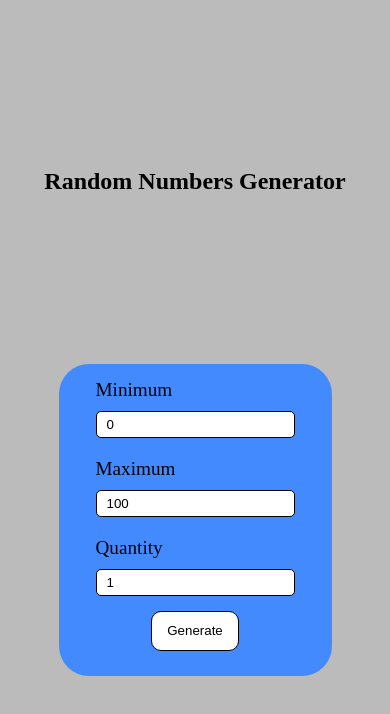
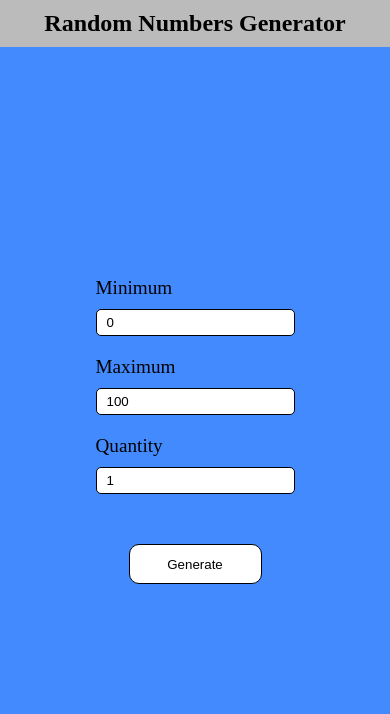
Before and after one commit to Luc4sguilherme/random-numbers-generator, a plain HTML site: page index.html in a window 390 px wide. Drawn offline with Linux system fonts and the light colour scheme.

Commit message:
correcting style on mobile devices

```diff
--- a/style.css
+++ b/style.css
@@ -21,7 +21,7 @@ h1 {
 
 .container {
   width: 40%;
-  max-height: 60%;
+  max-height: 70%;
   background: #448aff;
   border-radius: 30px;
   padding: 30px;
@@ -135,9 +135,27 @@ input[type="number"] {
   input {
     margin: 10px 0;
   }
+}
 
-  .generate-btn {
-    margin: 0;
-    margin-bottom: 15px;
+@media only screen and (max-width: 430px) {
+  .app {
+    justify-content: space-between;
   }
-}
+
+  h1 {
+    margin: 10px;
+  }
+
+  .container {
+    padding: 10px 5px;
+    width: 100%;
+    max-height: none;
+    height: 95%;
+    border-radius: 0;
+    justify-content: center;
+  }
+
+  .numbers {
+    max-height: 40%;
+  }
+ }
```
